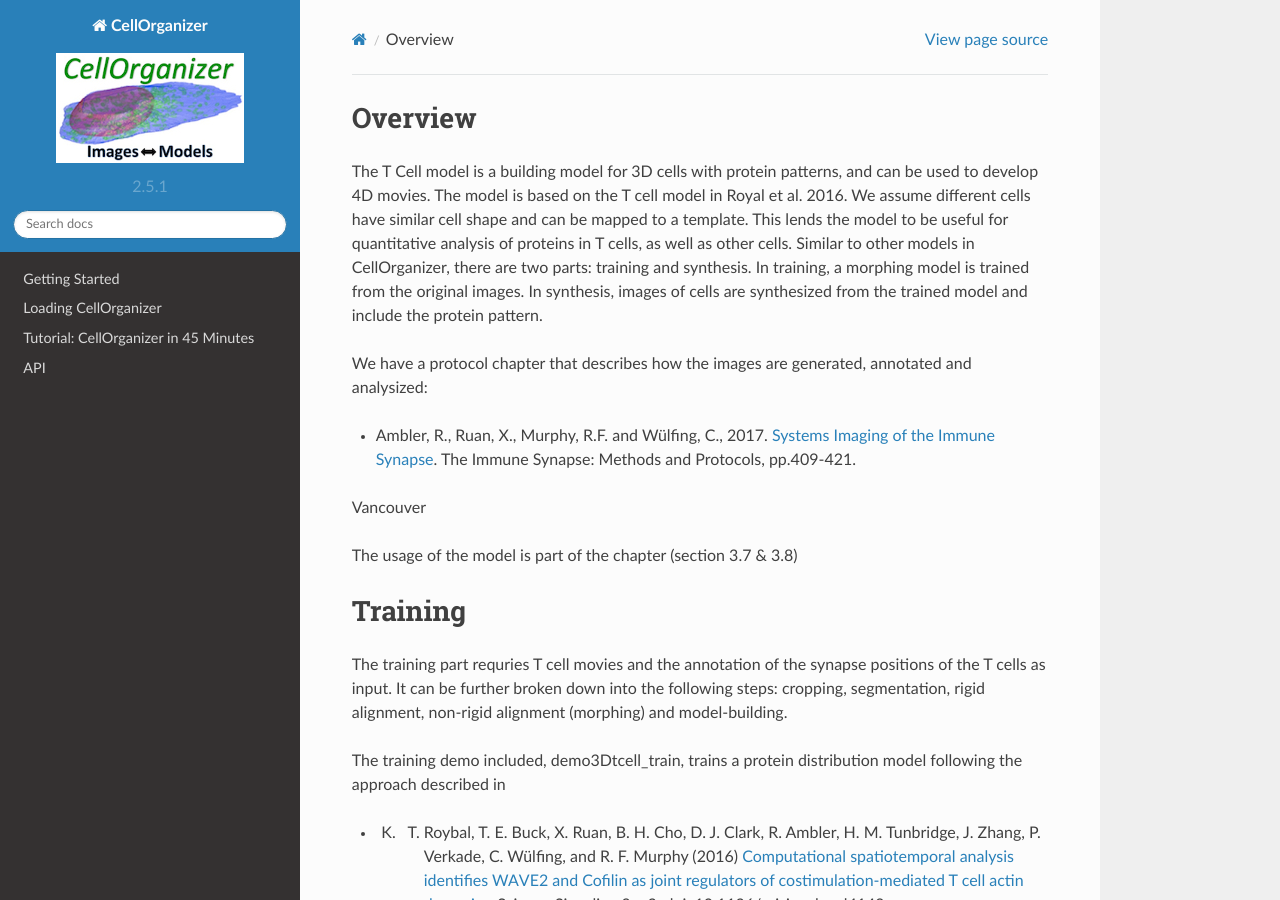
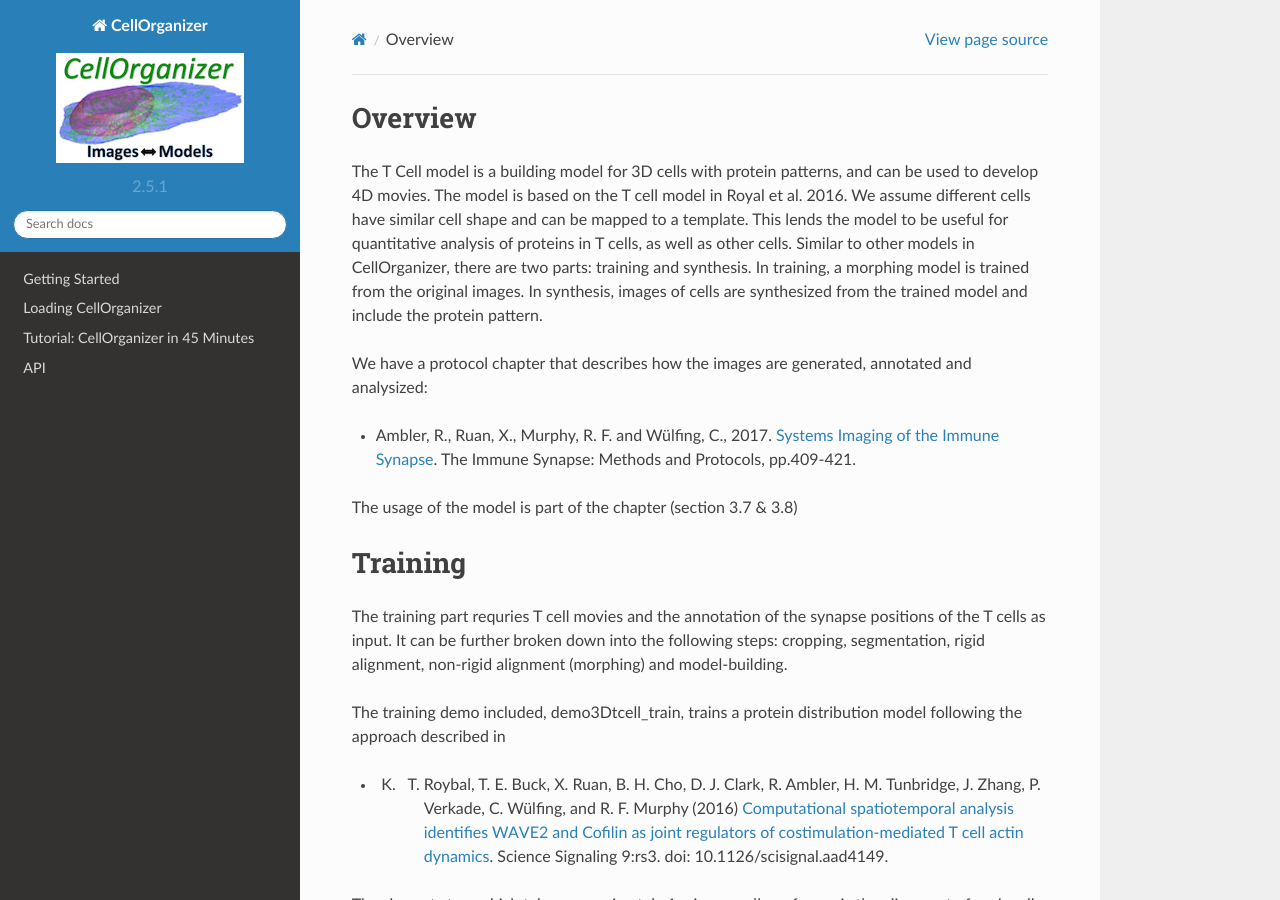
Before and after one commit to murphygroup/cellorganizer-documentation_old, a Sphinx documentation site: the page built from source/chapters/tcell.rst, in a window 1280 px wide and 900 px high. Built offline with Sphinx 7.4.7 and the Read the Docs theme 2.0.0, drawn with Linux system fonts in a browser that asks for light colours; pages that are not in the unit, such as notebooks, are missing from menus.

Commit message:
Updated docs.

```diff
--- a/source/chapters/tcell.rst
+++ b/source/chapters/tcell.rst
@@ -6,8 +6,7 @@ We assume different cells have similar cell shape and can be mapped to a templat
 
 We have a protocol chapter that describes how the images are generated, annotated and analysized:
 
-* Ambler, R., Ruan, X., Murphy, R.F. and Wülfing, C., 2017. `Systems Imaging of the Immune Synapse <https://link.springer.com/protocol/10.1007/978-1-4939-6881-7_25>`_. The Immune Synapse: Methods and Protocols, pp.409-421.
-Vancouver
+* Ambler, R., Ruan, X., Murphy, R. F. and Wülfing, C., 2017. `Systems Imaging of the Immune Synapse <https://link.springer.com/protocol/10.1007/978-1-4939-6881-7_25>`_. The Immune Synapse: Methods and Protocols, pp.409-421.
 
 The usage of the model is part of the chapter (section 3.7 & 3.8)
 
```
